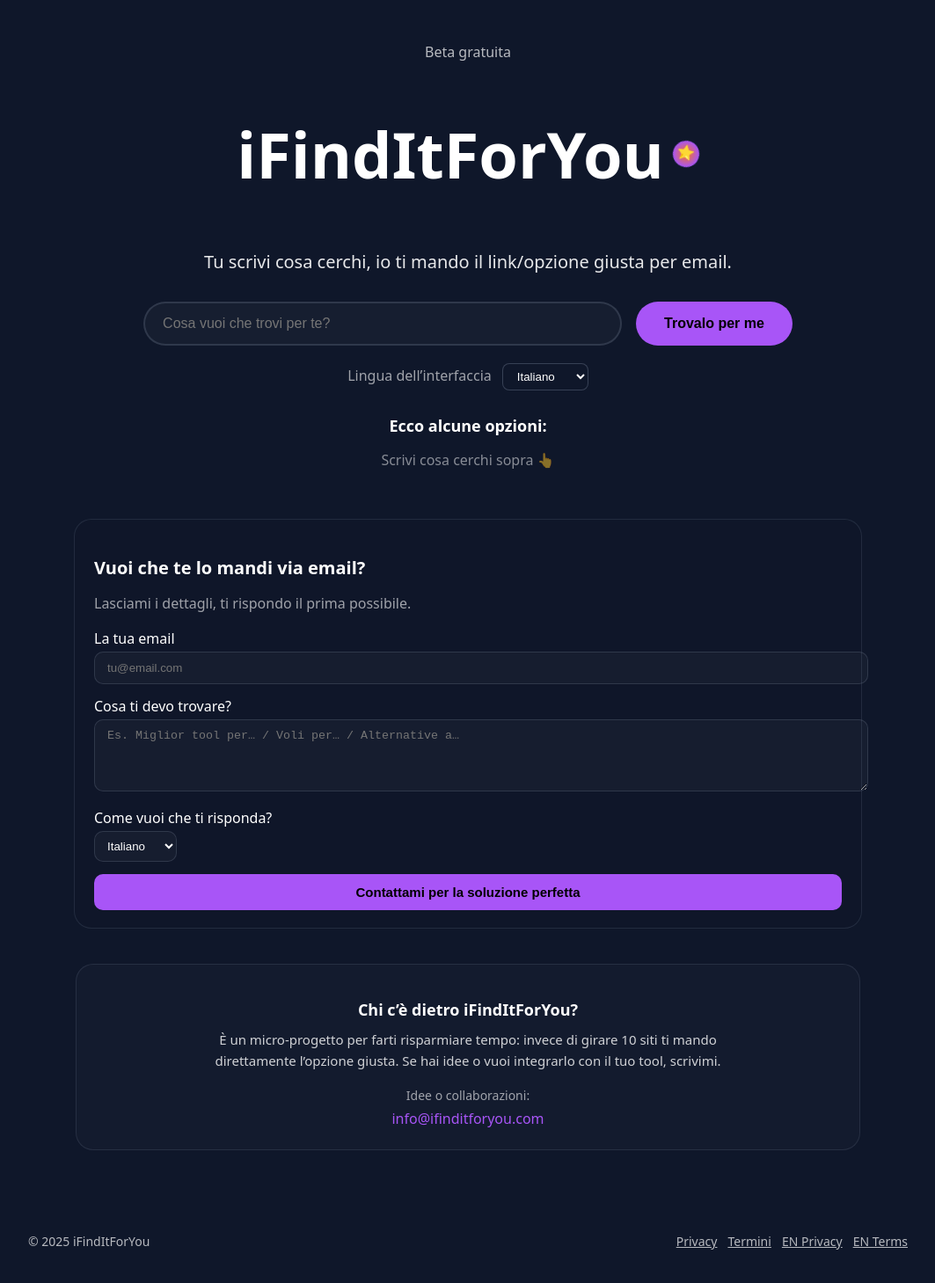
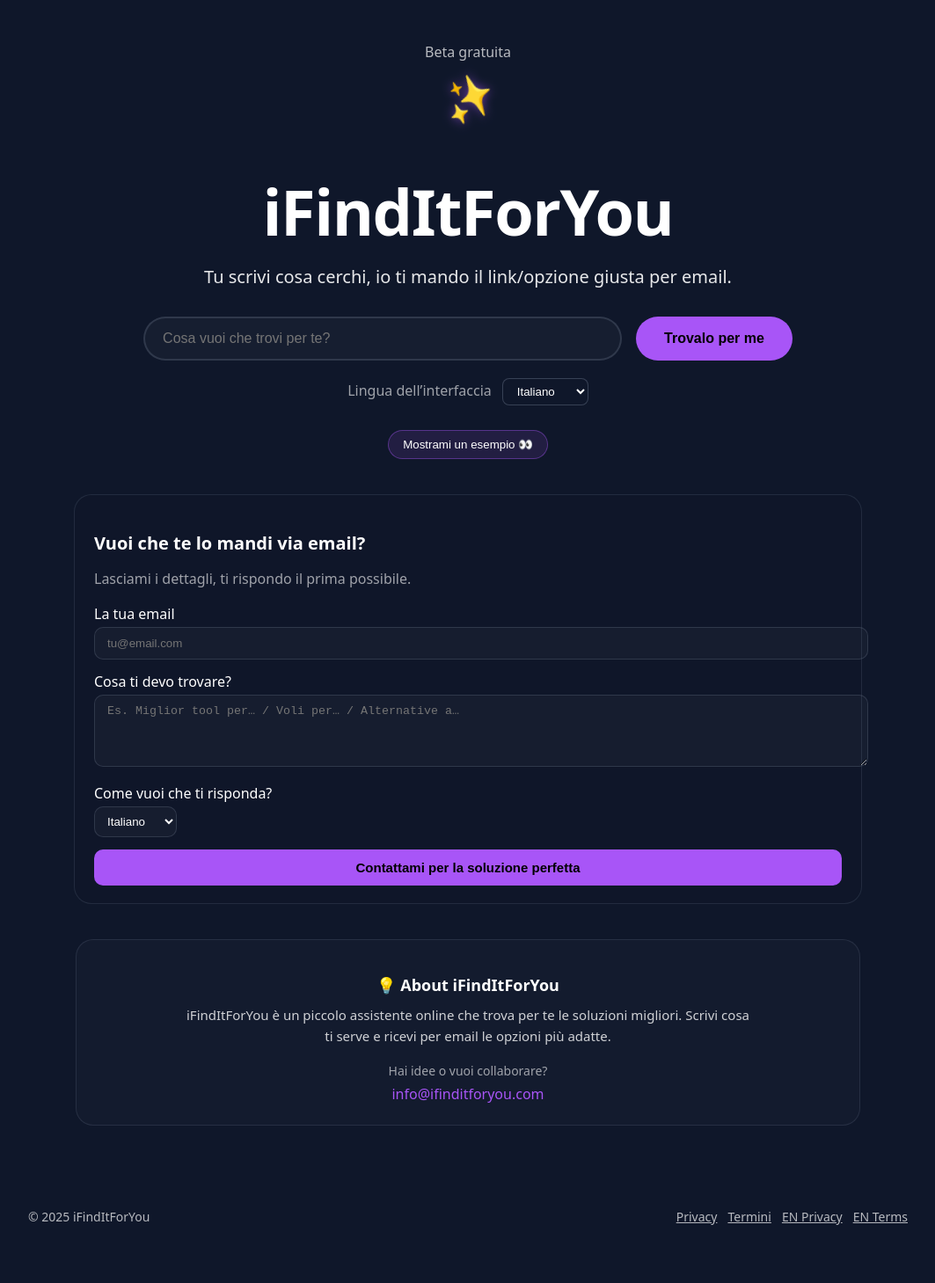
Before and after one commit to mregaz/ifinditforyou-new, a Next.js app: page / in a window 1280 px wide. Shown: the whole page at 88% size, without its empty margins (108-1171 px from the left). After the commit the page ends 1431 px from the top, so only its background shows below. Built offline with nearby package versions, Linux system fonts and the light colour scheme.

Commit message:
Update page.tsx

```diff
--- a/app/page.tsx
+++ b/app/page.tsx
@@ -14,6 +14,7 @@ const UI_TEXTS = {
     langLabel: "Lingua dell’interfaccia",
     resultsTitle: "Ecco alcune opzioni:",
     empty: "Scrivi cosa cerchi sopra 👆",
+    // form
     formTitle: "Vuoi che te lo mandi via email?",
     formSubtitle: "Lasciami i dettagli, ti rispondo il prima possibile.",
     emailLabel: "La tua email",
@@ -22,10 +23,13 @@ const UI_TEXTS = {
     submit: "Contattami per la soluzione perfetta",
     ok: "Ricevuto! Ti scrivo appena ho la soluzione 👍",
     ko: "C'è stato un errore nell’invio. Riprova.",
-    aboutTitle: "Chi c’è dietro iFindItForYou?",
+    // about
+    aboutTitle: "💡 About iFindItForYou",
     aboutText:
-      "È un micro-progetto per farti risparmiare tempo: invece di girare 10 siti ti mando direttamente l’opzione giusta. Se hai idee o vuoi integrarlo con il tuo tool, scrivimi.",
-    feedbackText: "Idee o collaborazioni:",
+      "iFindItForYou è un piccolo assistente online che trova per te le soluzioni migliori. Scrivi cosa ti serve e ricevi per email le opzioni più adatte.",
+    feedbackText: "Hai idee o vuoi collaborare?",
+    // bottone mostra risultati
+    showExamplesBtn: "Mostrami un esempio 👀",
   },
   en: {
     beta: "Free beta",
@@ -44,10 +48,11 @@ const UI_TEXTS = {
     submit: "Send me the perfect option",
     ok: "Got it! I’ll email you soon 👍",
     ko: "Error sending. Try again.",
-    aboutTitle: "Who is behind iFindItForYou?",
+    aboutTitle: "💡 About iFindItForYou",
     aboutText:
-      "Tiny helper project to save you time. You tell me what you need, I search it for you and mail it back. If you want to integrate it or have ideas, just write.",
-    feedbackText: "Ideas or partnerships:",
+      "iFindItForYou is a tiny online assistant that finds the best options for you. Tell me what you need and you’ll get the result by email.",
+    feedbackText: "Got ideas or want to collaborate?",
+    showExamplesBtn: "Show me an example 👀",
   },
   fr: {
     beta: "Bêta gratuite",
@@ -67,10 +72,11 @@ const UI_TEXTS = {
     submit: "Envoie-moi la bonne solution",
     ok: "Bien reçu ! Je te réponds vite 👍",
     ko: "Erreur d’envoi. Réessaie.",
-    aboutTitle: "Qui est derrière iFindItForYou ?",
+    aboutTitle: "💡 À propos d’iFindItForYou",
     aboutText:
-      "Petit projet pour te faire gagner du temps. Tu écris, je trouve et je t’envoie. Si tu veux l’intégrer ou proposer une idée, écris-moi.",
-    feedbackText: "Idées ou collaborations :",
+      "iFindItForYou est un petit assistant en ligne qui trouve pour toi les meilleures options. Tu expliques ton besoin, tu reçois la réponse par email.",
+    feedbackText: "Tu as des idées ou tu veux aider ?",
+    showExamplesBtn: "Montre-moi un exemple 👀",
   },
   de: {
     beta: "Kostenlose Beta",
@@ -90,10 +96,11 @@ const UI_TEXTS = {
     submit: "Schick mir die passende Lösung",
     ok: "Danke! Ich melde mich bald 👍",
     ko: "Fehler beim Senden. Bitte erneut versuchen.",
-    aboutTitle: "Wer steckt hinter iFindItForYou?",
+    aboutTitle: "💡 Über iFindItForYou",
     aboutText:
-      "Kleines Projekt, damit du weniger suchen musst. Du sagst, was du brauchst, ich schicke es dir. Bei Ideen oder Integration – schreib mir.",
-    feedbackText: "Ideen oder Kooperation:",
+      "iFindItForYou ist ein kleiner Online-Assistent, der passende Lösungen für dich findet. Du schreibst dein Problem, die Antwort kommt per E-Mail.",
+    feedbackText: "Hast du Ideen oder willst du mitmachen?",
+    showExamplesBtn: "Zeig mir ein Beispiel 👀",
   },
 } as const;
 
@@ -102,13 +109,14 @@ export default function HomePage() {
   const [lang, setLang] = useState<"it" | "en" | "fr" | "de">("it");
   const t = UI_TEXTS[lang];
 
-  // ricerca
+  // blocco ricerca
   const [query, setQuery] = useState("");
   const [searchLoading, setSearchLoading] = useState(false);
   const [results, setResults] = useState<string[]>([]);
   const [searchError, setSearchError] = useState("");
+  const [showExamples, setShowExamples] = useState(false);
 
-  // form lead
+  // blocco form lead
   const [email, setEmail] = useState("");
   const [leadMsg, setLeadMsg] = useState("");
   const [leadLang, setLeadLang] = useState<"it" | "en" | "fr" | "de">("it");
@@ -116,7 +124,7 @@ export default function HomePage() {
   const [leadOk, setLeadOk] = useState(false);
   const [leadErr, setLeadErr] = useState(false);
 
-  // chiamata alla nostra /api/search
+  // chiamata alla nostra /api/search (finta o tua)
   const handleSearch = async () => {
     const q = query.trim();
     if (!q) return;
@@ -132,9 +140,10 @@ export default function HomePage() {
         Array.isArray(data.results) && data.results.length > 0
           ? data.results
           : [
-              `Non ho trovato molto su “${q}”, ma puoi spiegarmelo nel form sotto 👇`,
+              `Non ho trovato molto su “${q}” ma puoi spiegarmelo nel form sotto 👇`,
             ]
       );
+      setShowExamples(true); // così il blocco appare dopo la ricerca
     } catch (err) {
       setSearchError("Non riesco a chiamare l’AI adesso, ti lascio 3 idee io.");
       setResults([
@@ -142,6 +151,7 @@ export default function HomePage() {
         `2) Controlla comparatori / marketplace per “${q}”`,
         `3) Se vuoi che lo faccia io per te, compila il form sotto.`,
       ]);
+      setShowExamples(true);
     } finally {
       setSearchLoading(false);
     }
@@ -197,48 +207,41 @@ export default function HomePage() {
       >
         <p style={{ opacity: 0.7, marginBottom: 8 }}>{t.beta}</p>
 
-        {/* titolo con stellina */}
-        <div
+        {/* STELLA ROTANTE */}
+        <div style={{ textAlign: "center", marginBottom: 8 }}>
+          <span
             style={{
-            display: "flex",
-            gap: 10,
-            justifyContent: "center",
-            alignItems: "center",
-            marginBottom: 12,
+              fontSize: "48px",
+              color: "#a855f7",
+              display: "inline-block",
+              animation: "spin 6s linear infinite",
+              filter: "drop-shadow(0 0 6px rgba(168,85,247,0.6))",
             }}
           >
+            ✨
+          </span>
+          <style jsx>{`
+            @keyframes spin {
+              0% {
+                transform: rotate(0deg);
+              }
+              100% {
+                transform: rotate(360deg);
+              }
+            }
+          `}</style>
+        </div>
+
         <h1
           style={{
             fontSize: "clamp(48px, 6vw, 72px)",
             fontWeight: 700,
+            marginBottom: 12,
+            letterSpacing: "-0.02em",
           }}
         >
           {t.title}
         </h1>
-          <span
-            style={{
-              width: 30,
-              height: 30,
-              display: "inline-flex",
-              justifyContent: "center",
-              alignItems: "center",
-              background: "radial-gradient(circle, #f97316 0%, #a855f7 70%)",
-              borderRadius: "9999px",
-              animation: "spin 4s linear infinite",
-            }}
-          >
-            ⭐
-          </span>
-        </div>
-
-        {/* piccola animazione css */}
-        <style>{`
-          @keyframes spin {
-            from { transform: rotate(0deg) }
-            to { transform: rotate(360deg) }
-          }
-        `}</style>
-
         <p
           style={{
             fontSize: 20,
@@ -316,14 +319,20 @@ export default function HomePage() {
           </select>
         </div>
 
-        {/* risultati */}
+        {/* risultati / suggerimenti (ora nascosti finché non li chiedi) */}
         <div style={{ maxWidth: 850, margin: "0 auto" }}>
+          {results.length > 0 || searchError || showExamples ? (
+            <>
               <h3 style={{ fontSize: 18, marginBottom: 12 }}>
                 {t.resultsTitle}
               </h3>
+
               {searchError && (
-            <p style={{ color: "#f97316", marginBottom: 10 }}>{searchError}</p>
+                <p style={{ color: "#f97316", marginBottom: 10 }}>
+                  {searchError}
+                </p>
               )}
+
               {results.length === 0 ? (
                 <p style={{ opacity: 0.5 }}>{t.empty}</p>
               ) : (
@@ -343,6 +352,22 @@ export default function HomePage() {
                     </div>
                   ))}
                 </div>
+              )}
+            </>
+          ) : (
+            <button
+              onClick={() => setShowExamples(true)}
+              style={{
+                background: "rgba(168,85,247,0.12)",
+                border: "1px solid rgba(168,85,247,0.4)",
+                borderRadius: 999,
+                padding: "8px 16px",
+                color: "white",
+                cursor: "pointer",
+              }}
+            >
+              {t.showExamplesBtn}
+            </button>
           )}
         </div>
       </div>
```
Lines whose indentation alone changed are shown as unchanged.
